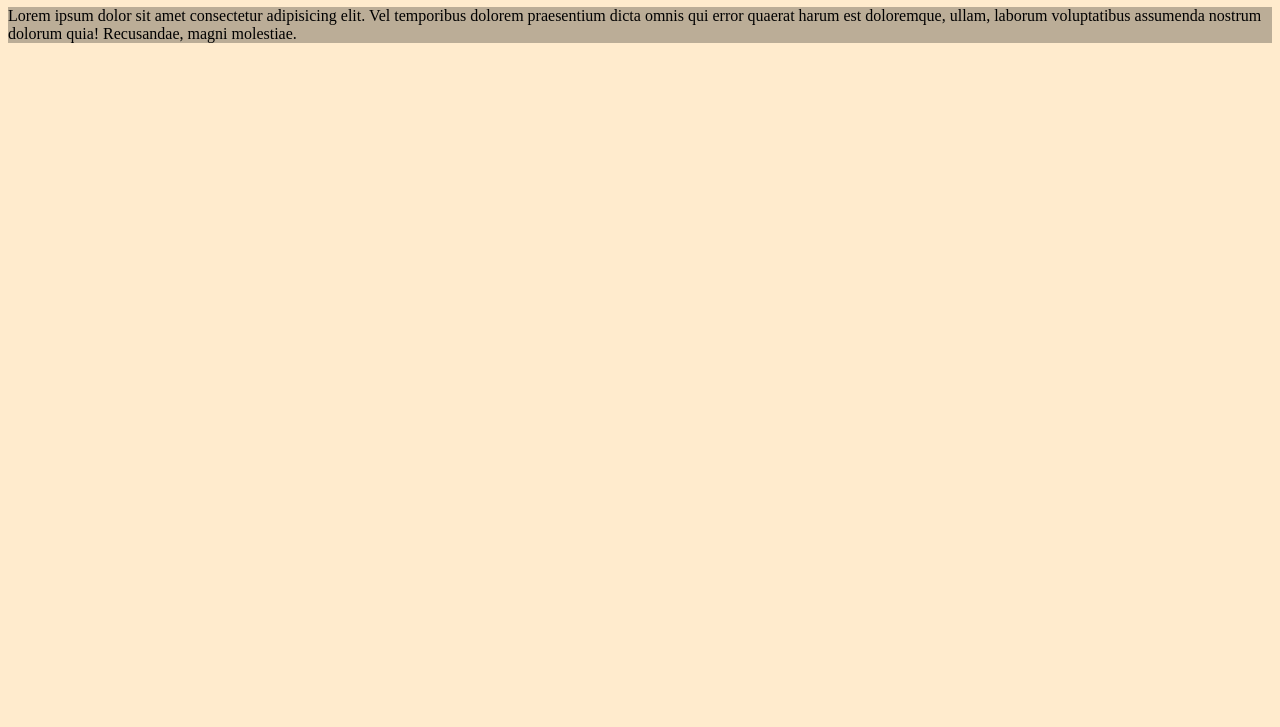
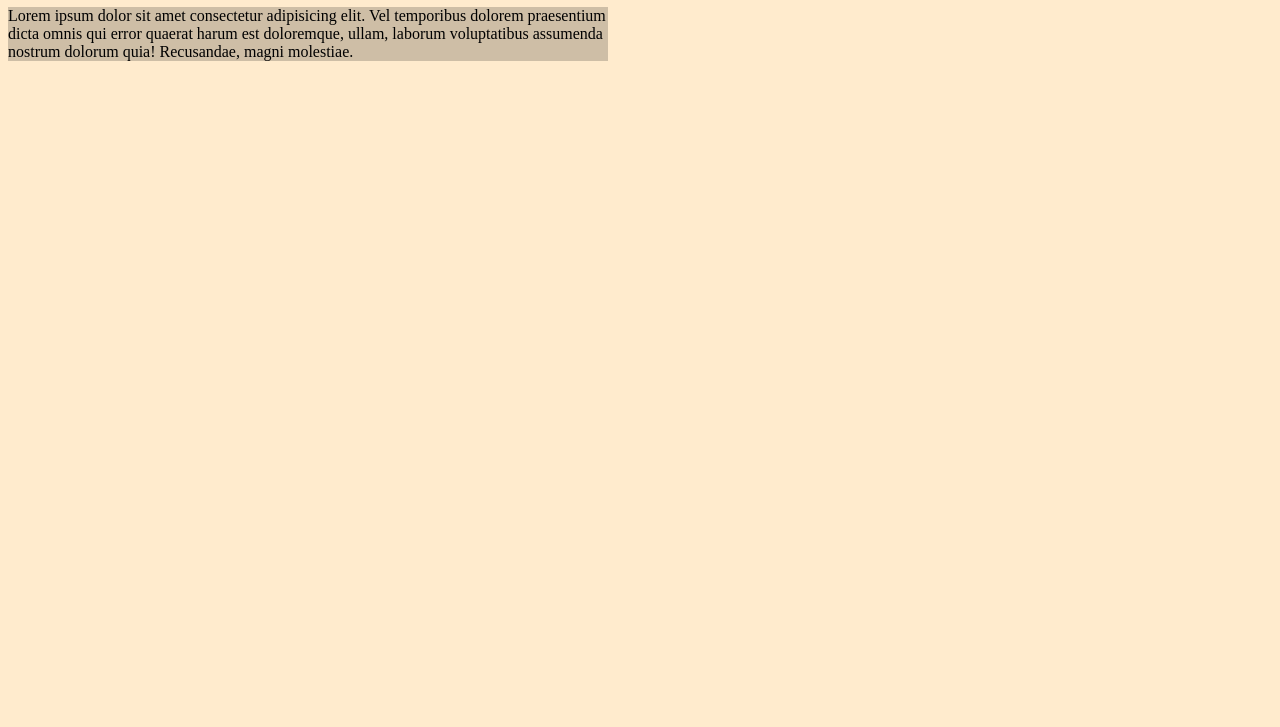
Before and after one commit to thiago2223/pratica-html-css, a plain HTML site: page index.html in a window 1280 px wide. Shown: the part 73-800 px from the top of the page. Drawn offline with Linux system fonts and the light colour scheme.

Commit message:
Update index.html

```diff
--- a/index.html
+++ b/index.html
@@ -8,7 +8,8 @@
             background-color: blanchedalmond;
         }
         #texto-com-imagen{
-            background-color: rgba(0, 0, 0, 0.268);
+            background-color: rgba(0, 0, 0, 0.192);
+            width: 75vh;
         }
     </style>
     <title>Pratica</title>
```
